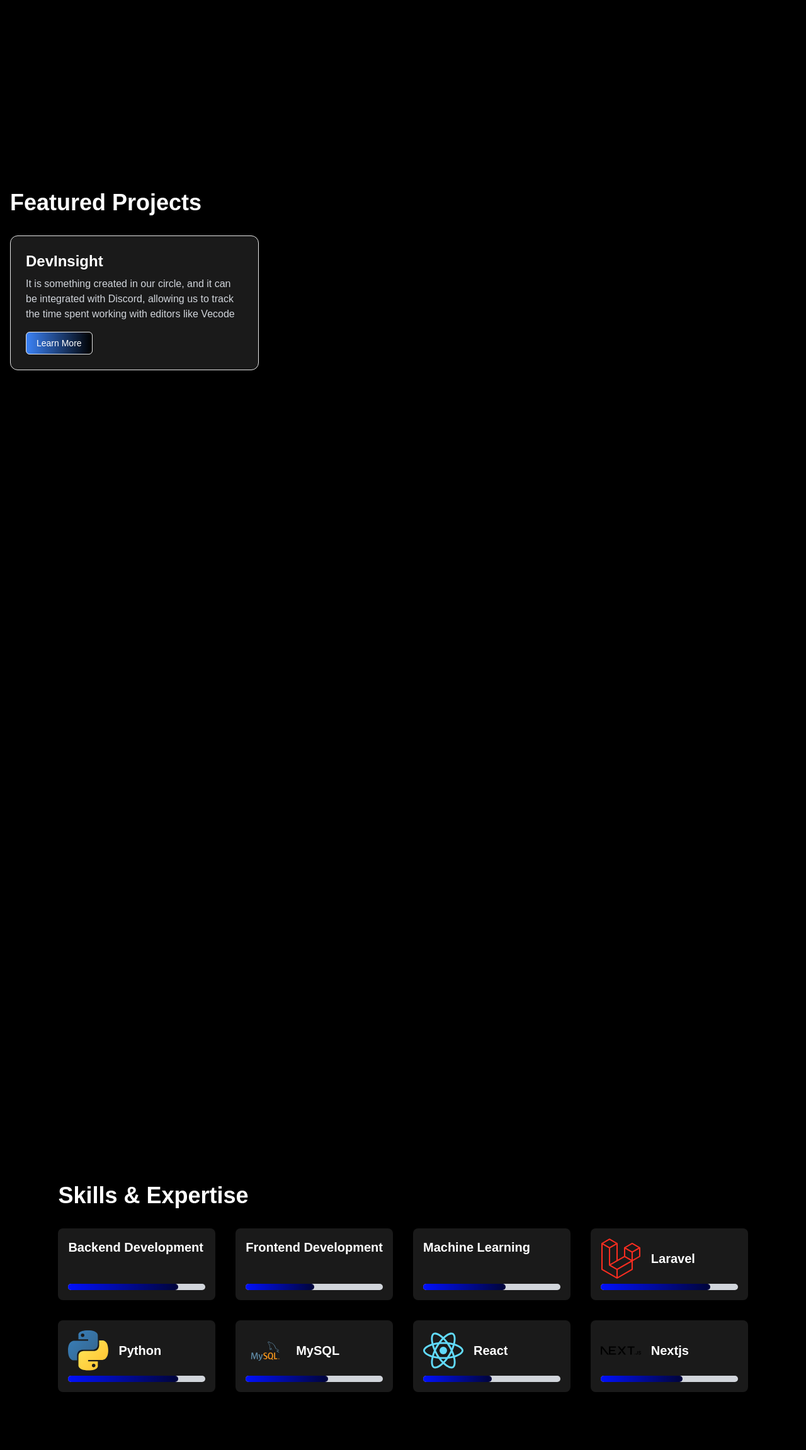
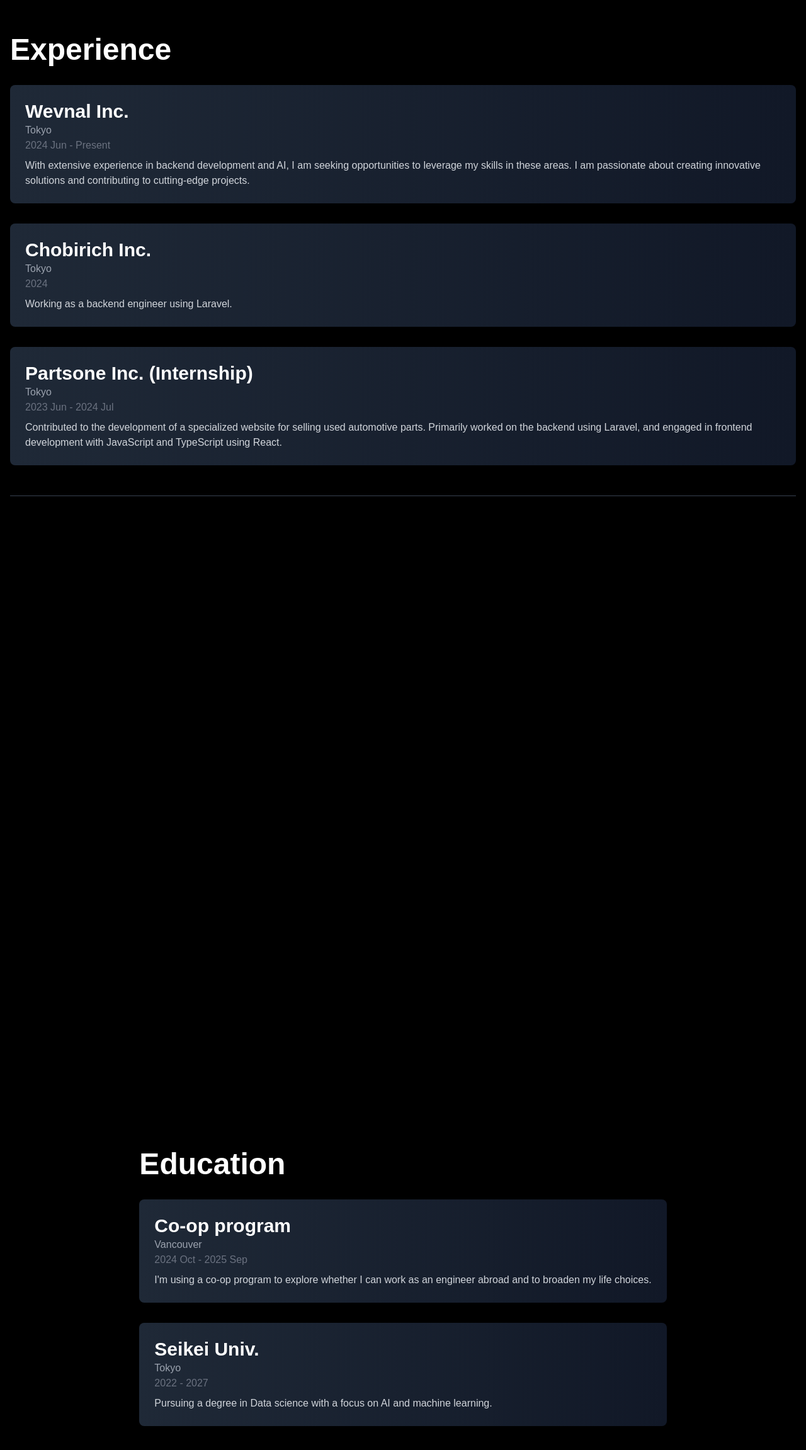
Before and after one commit to kkaiki/portfolio, a Next.js app: page / in a window 1280 px wide. Shown: the part 1555-3858 px from the top of the page at 63% size. Built offline with nearby package versions, Linux system fonts and the light colour scheme.

Commit message:
feat: implement of experience and education sectuions

```diff
--- a/app/page.tsx
+++ b/app/page.tsx
@@ -164,6 +164,76 @@
         </AnimatedSection>
 
         <AnimatedSection>
+          <div className="container mx-auto px-4 py-8">
+            <div className="space-y-8">
+              <h2 className="text-5xl font-extrabold mb-8 text-gradient">Experience</h2>
+              {[
+                {
+                  title: "Wevnal Inc.",
+                  location: "Tokyo",
+                  duration: "2024 Jun - Present",
+                  description: "With extensive experience in backend development and AI, I am seeking opportunities to leverage my skills in these areas. I am passionate about creating innovative solutions and contributing to cutting-edge projects."
+                },
+                {
+                  title: "Chobirich Inc.",
+                  location: "Tokyo",
+                  duration: "2024",
+                  description: "Working as a backend engineer using Laravel."
+                },
+                {
+                  title: "Partsone Inc. (Internship)",
+                  location: "Tokyo",
+                  duration: "2023 Jun - 2024 Jul",
+                  description: "Contributed to the development of a specialized website for selling used automotive parts. Primarily worked on the backend using Laravel, and engaged in frontend development with JavaScript and TypeScript using React."
+                },
+              ].map((experience, index) => (
+                <FadeInWhenVisible key={index}>
+                  <div className="bg-gradient-to-r from-gray-800 to-gray-900 rounded-lg p-6 shadow-lg transform transition-transform hover:scale-105">
+                    <h3 className="text-3xl font-bold text-white">{experience.title}</h3>
+                    <p className="text-gray-400">{experience.location}</p>
+                    <p className="text-gray-500">{experience.duration}</p>
+                    <p className="text-gray-300 mt-2">{experience.description}</p>
+                  </div>
+                </FadeInWhenVisible>
+              ))}
+            </div>
+
+            <hr className="my-12 border-gray-700" />
+          </div>
+        </AnimatedSection>
+
+        <AnimatedSection>
+          <div className="container mx-auto px-4 py-8">
+            <div className="space-y-8">
+              <h2 className="text-5xl font-extrabold mb-8 text-gradient">Education</h2>
+              {[
+                {
+                  title: "Co-op program",
+                  location: "Vancouver",
+                  duration: "2024 Oct - 2025 Sep",
+                  description: "I'm using a co-op program to explore whether I can work as an engineer abroad and to broaden my life choices."
+                },
+                {
+                  title: "Seikei Univ.",
+                  location: "Tokyo",
+                  duration: "2022 - 2027",
+                  description: "Pursuing a degree in Data science with a focus on AI and machine learning."
+                },
+              ].map((education, index) => (
+                <FadeInWhenVisible key={index}>
+                  <div className="bg-gradient-to-r from-gray-800 to-gray-900 rounded-lg p-6 shadow-lg transform transition-transform hover:scale-105">
+                    <h3 className="text-3xl font-bold text-white">{education.title}</h3>
+                    <p className="text-gray-400">{education.location}</p>
+                    <p className="text-gray-500">{education.duration}</p>
+                    <p className="text-gray-300 mt-2">{education.description}</p>
+                  </div>
+                </FadeInWhenVisible>
+              ))}
+            </div>
+          </div>
+        </AnimatedSection>
+
+        <AnimatedSection>
             <div className="container mx-auto px-4">
             <h2 className="text-4xl font-bold mb-8">Featured Projects</h2>
             <div className="grid grid-cols-1 md:grid-cols-2 lg:grid-cols-3 gap-8">
```
